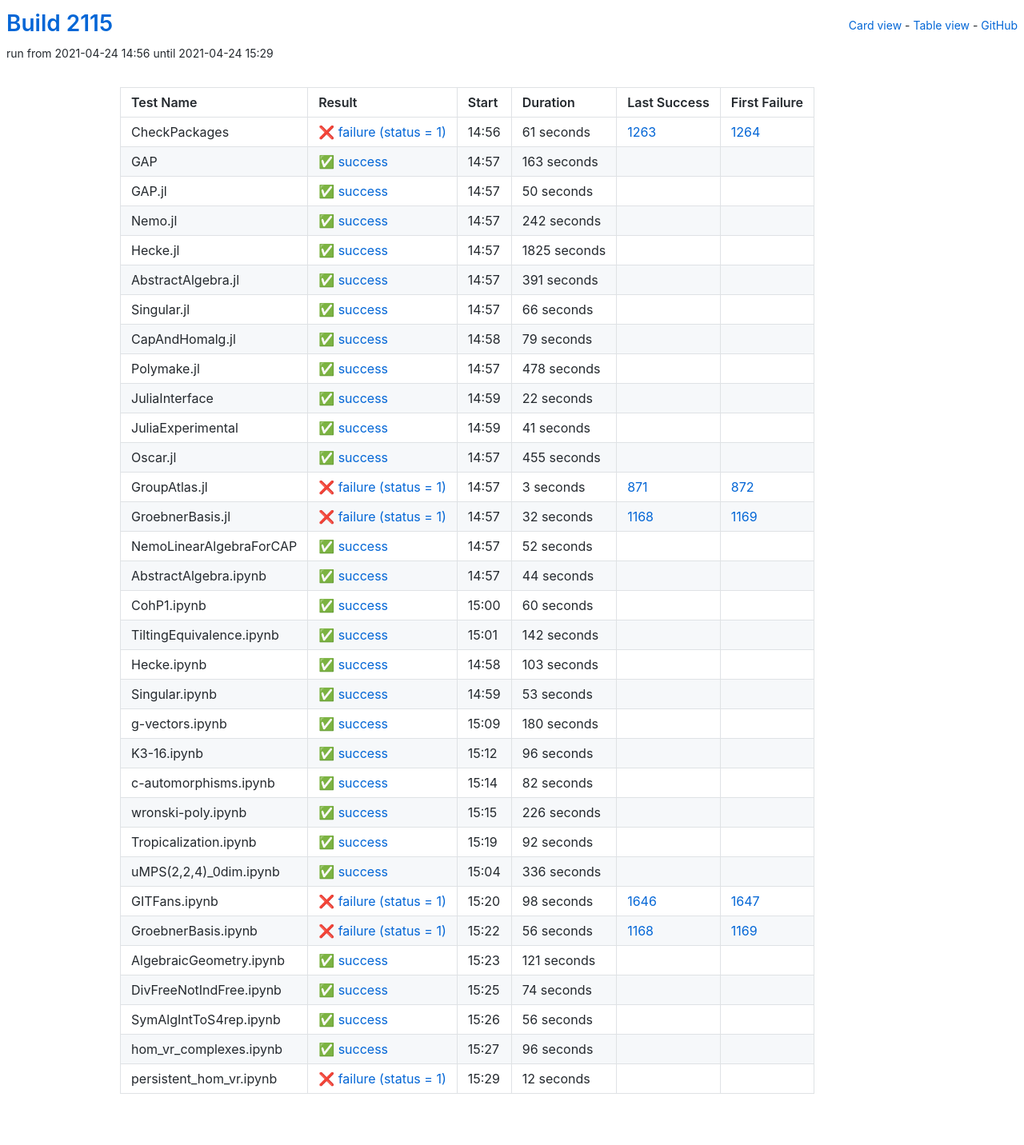
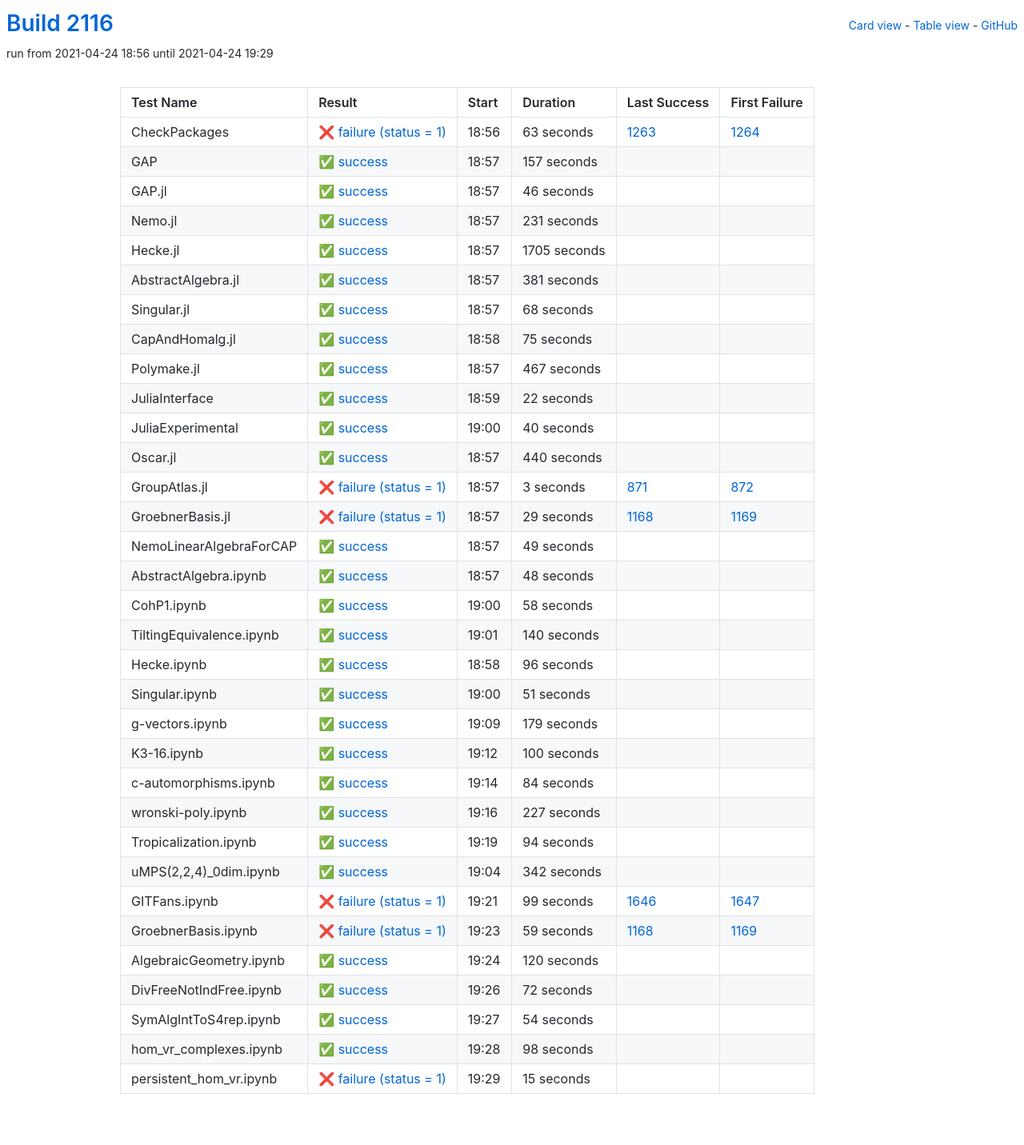
Before and after one commit to oscar-system/oscar-ci-status-stable, a Jekyll site: the page built from table.html, in a window 1280 px wide. Shown: the whole page at 80% size. Built offline with Jekyll 4.4.1, drawn with Linux system fonts in a browser that asks for light colours.

Commit message:
Build #2116

```diff
--- a/_data/ci.yml
+++ b/_data/ci.yml
@@ -1,6 +1,6 @@
 ---
-build: 2115
-build_url: https://oscarci.mathematik.uni-kl.de/job/oscar-stable/2115/
+build: 2116
+build_url: https://oscarci.mathematik.uni-kl.de/job/oscar-stable/2116/
 job: oscar-stable
 organization: oscar-system
 repo: oscar-ci-status-stable
@@ -8,116 +8,116 @@ repourl: https://github.com/oscar-system/oscar-ci-status-stable
 tests:
 - name: CheckPackages
   id: checkpackages
-  log: https://oscarci.mathematik.uni-kl.de/job/oscar-stable/2115/artifact/logs/build-2115/CheckPackages.log
-  start: 2021-04-24 14:56
+  log: https://oscarci.mathematik.uni-kl.de/job/oscar-stable/2116/artifact/logs/build-2116/CheckPackages.log
+  start: 2021-04-24 18:56
   success: false
   exitcode: 1
   status: failure
-  duration: 61
+  duration: 63
   last_success: 1263
   last_success_url: https://oscarci.mathematik.uni-kl.de/job/oscar-stable/1263/
   first_failure: 1264
   first_failure_url: https://oscarci.mathematik.uni-kl.de/job/oscar-stable/1264/
 - name: GAP
   id: gap
-  log: https://oscarci.mathematik.uni-kl.de/job/oscar-stable/2115/artifact/logs/build-2115/GAP.log
-  start: 2021-04-24 14:57
+  log: https://oscarci.mathematik.uni-kl.de/job/oscar-stable/2116/artifact/logs/build-2116/GAP.log
+  start: 2021-04-24 18:57
   success: true
   exitcode: 0
   status: success
-  duration: 163
+  duration: 157
   last_success: false
   last_success_url:
   first_failure: false
   first_failure_url:
 - name: GAP.jl
   id: gap-jl
-  log: https://oscarci.mathematik.uni-kl.de/job/oscar-stable/2115/artifact/logs/build-2115/GAP.jl.log
-  start: 2021-04-24 14:57
+  log: https://oscarci.mathematik.uni-kl.de/job/oscar-stable/2116/artifact/logs/build-2116/GAP.jl.log
+  start: 2021-04-24 18:57
   success: true
   exitcode: 0
   status: success
-  duration: 50
+  duration: 46
   last_success: false
   last_success_url:
   first_failure: false
   first_failure_url:
 - name: Nemo.jl
   id: nemo-jl
-  log: https://oscarci.mathematik.uni-kl.de/job/oscar-stable/2115/artifact/logs/build-2115/Nemo.jl.log
-  start: 2021-04-24 14:57
+  log: https://oscarci.mathematik.uni-kl.de/job/oscar-stable/2116/artifact/logs/build-2116/Nemo.jl.log
+  start: 2021-04-24 18:57
   success: true
   exitcode: 0
   status: success
-  duration: 242
+  duration: 231
   last_success: false
   last_success_url:
   first_failure: false
   first_failure_url:
 - name: Hecke.jl
   id: hecke-jl
-  log: https://oscarci.mathematik.uni-kl.de/job/oscar-stable/2115/artifact/logs/build-2115/Hecke.jl.log
-  start: 2021-04-24 14:57
+  log: https://oscarci.mathematik.uni-kl.de/job/oscar-stable/2116/artifact/logs/build-2116/Hecke.jl.log
+  start: 2021-04-24 18:57
   success: true
   exitcode: 0
   status: success
-  duration: 1825
+  duration: 1705
   last_success: false
   last_success_url:
   first_failure: false
   first_failure_url:
 - name: AbstractAlgebra.jl
   id: abstractalgebra-jl
-  log: https://oscarci.mathematik.uni-kl.de/job/oscar-stable/2115/artifact/logs/build-2115/AbstractAlgebra.jl.log
-  start: 2021-04-24 14:57
+  log: https://oscarci.mathematik.uni-kl.de/job/oscar-stable/2116/artifact/logs/build-2116/AbstractAlgebra.jl.log
+  start: 2021-04-24 18:57
   success: true
   exitcode: 0
   status: success
-  duration: 391
+  duration: 381
   last_success: false
   last_success_url:
   first_failure: false
   first_failure_url:
 - name: Singular.jl
   id: singular-jl
-  log: https://oscarci.mathematik.uni-kl.de/job/oscar-stable/2115/artifact/logs/build-2115/Singular.jl.log
-  start: 2021-04-24 14:57
+  log: https://oscarci.mathematik.uni-kl.de/job/oscar-stable/2116/artifact/logs/build-2116/Singular.jl.log
+  start: 2021-04-24 18:57
   success: true
   exitcode: 0
   status: success
-  duration: 66
+  duration: 68
   last_success: false
   last_success_url:
   first_failure: false
   first_failure_url:
 - name: CapAndHomalg.jl
   id: capandhomalg-jl
-  log: https://oscarci.mathematik.uni-kl.de/job/oscar-stable/2115/artifact/logs/build-2115/CapAndHomalg.jl.log
-  start: 2021-04-24 14:58
+  log: https://oscarci.mathematik.uni-kl.de/job/oscar-stable/2116/artifact/logs/build-2116/CapAndHomalg.jl.log
+  start: 2021-04-24 18:58
   success: true
   exitcode: 0
   status: success
-  duration: 79
+  duration: 75
   last_success: false
   last_success_url:
   first_failure: false
   first_failure_url:
 - name: Polymake.jl
   id: polymake-jl
-  log: https://oscarci.mathematik.uni-kl.de/job/oscar-stable/2115/artifact/logs/build-2115/Polymake.jl.log
-  start: 2021-04-24 14:57
+  log: https://oscarci.mathematik.uni-kl.de/job/oscar-stable/2116/artifact/logs/build-2116/Polymake.jl.log
+  start: 2021-04-24 18:57
   success: true
   exitcode: 0
   status: success
-  duration: 478
+  duration: 467
   last_success: false
   last_success_url:
   first_failure: false
   first_failure_url:
 - name: JuliaInterface
   id: juliainterface
-  log: https://oscarci.mathematik.uni-kl.de/job/oscar-stable/2115/artifact/logs/build-2115/JuliaInterface.log
-  start: 2021-04-24 14:59
+  log: https://oscarci.mathematik.uni-kl.de/job/oscar-stable/2116/artifact/logs/build-2116/JuliaInterface.log
+  start: 2021-04-24 18:59
   success: true
   exitcode: 0
   status: success
@@ -128,32 +128,32 @@ tests:
   first_failure_url:
 - name: JuliaExperimental
   id: juliaexperimental
-  log: https://oscarci.mathematik.uni-kl.de/job/oscar-stable/2115/artifact/logs/build-2115/JuliaExperimental.log
-  start: 2021-04-24 14:59
+  log: https://oscarci.mathematik.uni-kl.de/job/oscar-stable/2116/artifact/logs/build-2116/JuliaExperimental.log
+  start: 2021-04-24 19:00
   success: true
   exitcode: 0
   status: success
-  duration: 41
+  duration: 40
   last_success: false
   last_success_url:
   first_failure: false
   first_failure_url:
 - name: Oscar.jl
   id: oscar-jl
-  log: https://oscarci.mathematik.uni-kl.de/job/oscar-stable/2115/artifact/logs/build-2115/Oscar.jl.log
-  start: 2021-04-24 14:57
+  log: https://oscarci.mathematik.uni-kl.de/job/oscar-stable/2116/artifact/logs/build-2116/Oscar.jl.log
+  start: 2021-04-24 18:57
   success: true
   exitcode: 0
   status: success
-  duration: 455
+  duration: 440
   last_success: false
   last_success_url:
   first_failure: false
   first_failure_url:
 - name: GroupAtlas.jl
   id: groupatlas-jl
-  log: https://oscarci.mathematik.uni-kl.de/job/oscar-stable/2115/artifact/logs/build-2115/GroupAtlas.jl.log
-  start: 2021-04-24 14:57
+  log: https://oscarci.mathematik.uni-kl.de/job/oscar-stable/2116/artifact/logs/build-2116/GroupAtlas.jl.log
+  start: 2021-04-24 18:57
   success: false
   exitcode: 1
   status: failure
@@ -164,104 +164,68 @@ tests:
   first_failure_url: https://oscarci.mathematik.uni-kl.de/job/oscar-stable/872/
 - name: GroebnerBasis.jl
   id: groebnerbasis-jl
-  log: https://oscarci.mathematik.uni-kl.de/job/oscar-stable/2115/artifact/logs/build-2115/GroebnerBasis.jl.log
-  start: 2021-04-24 14:57
+  log: https://oscarci.mathematik.uni-kl.de/job/oscar-stable/2116/artifact/logs/build-2116/GroebnerBasis.jl.log
+  start: 2021-04-24 18:57
   success: false
   exitcode: 1
   status: failure
-  duration: 32
+  duration: 29
   last_success: 1168
   last_success_url: https://oscarci.mathematik.uni-kl.de/job/oscar-stable/1168/
   first_failure: 1169
   first_failure_url: https://oscarci.mathematik.uni-kl.de/job/oscar-stable/1169/
 - name: NemoLinearAlgebraForCAP
   id: nemolinearalgebraforcap
-  log: https://oscarci.mathematik.uni-kl.de/job/oscar-stable/2115/artifact/logs/build-2115/NemoLinearAlgebraForCAP.log
-  start: 2021-04-24 14:57
+  log: https://oscarci.mathematik.uni-kl.de/job/oscar-stable/2116/artifact/logs/build-2116/NemoLinearAlgebraForCAP.log
+  start: 2021-04-24 18:57
   success: true
   exitcode: 0
   status: success
-  duration: 52
+  duration: 49
   last_success: false
   last_success_url:
   first_failure: false
   first_failure_url:
 - name: AbstractAlgebra.ipynb
   id: abstractalgebra-ipynb
-  log: https://oscarci.mathematik.uni-kl.de/job/oscar-stable/2115/artifact/logs/build-2115/AbstractAlgebra.ipynb.log
-  start: 2021-04-24 14:57
+  log: https://oscarci.mathematik.uni-kl.de/job/oscar-stable/2116/artifact/logs/build-2116/AbstractAlgebra.ipynb.log
+  start: 2021-04-24 18:57
   success: true
   exitcode: 0
   status: success
-  duration: 44
+  duration: 48
   last_success: false
   last_success_url:
   first_failure: false
   first_failure_url:
 - name: CohP1.ipynb
   id: cohp1-ipynb
-  log: https://oscarci.mathematik.uni-kl.de/job/oscar-stable/2115/artifact/logs/build-2115/CohP1.ipynb.log
-  start: 2021-04-24 15:00
+  log: https://oscarci.mathematik.uni-kl.de/job/oscar-stable/2116/artifact/logs/build-2116/CohP1.ipynb.log
+  start: 2021-04-24 19:00
   success: true
   exitcode: 0
   status: success
-  duration: 60
+  duration: 58
   last_success: false
   last_success_url:
   first_failure: false
   first_failure_url:
 - name: TiltingEquivalence.ipynb
   id: tiltingequivalence-ipynb
-  log: https://oscarci.mathematik.uni-kl.de/job/oscar-stable/2115/artifact/logs/build-2115/TiltingEquivalence.ipynb.log
-  start: 2021-04-24 15:01
+  log: https://oscarci.mathematik.uni-kl.de/job/oscar-stable/2116/artifact/logs/build-2116/TiltingEquivalence.ipynb.log
+  start: 2021-04-24 19:01
   success: true
   exitcode: 0
   status: success
-  duration: 142
+  duration: 140
   last_success: false
   last_success_url:
   first_failure: false
   first_failure_url:
 - name: Hecke.ipynb
   id: hecke-ipynb
-  log: https://oscarci.mathematik.uni-kl.de/job/oscar-stable/2115/artifact/logs/build-2115/Hecke.ipynb.log
-  start: 2021-04-24 14:58
-  success: true
-  exitcode: 0
-  status: success
-  duration: 103
-  last_success: false
-  last_success_url:
-  first_failure: false
-  first_failure_url:
-- name: Singular.ipynb
-  id: singular-ipynb
-  log: https://oscarci.mathematik.uni-kl.de/job/oscar-stable/2115/artifact/logs/build-2115/Singular.ipynb.log
-  start: 2021-04-24 14:59
-  success: true
-  exitcode: 0
-  status: success
-  duration: 53
-  last_success: false
-  last_success_url:
-  first_failure: false
-  first_failure_url:
-- name: g-vectors.ipynb
-  id: g-vectors-ipynb
-  log: https://oscarci.mathematik.uni-kl.de/job/oscar-stable/2115/artifact/logs/build-2115/g-vectors.ipynb.log
-  start: 2021-04-24 15:09
-  success: true
-  exitcode: 0
-  status: success
-  duration: 180
-  last_success: false
-  last_success_url:
-  first_failure: false
-  first_failure_url:
-- name: K3-16.ipynb
-  id: k3-16-ipynb
-  log: https://oscarci.mathematik.uni-kl.de/job/oscar-stable/2115/artifact/logs/build-2115/K3-16.ipynb.log
-  start: 2021-04-24 15:12
+  log: https://oscarci.mathematik.uni-kl.de/job/oscar-stable/2116/artifact/logs/build-2116/Hecke.ipynb.log
+  start: 2021-04-24 18:58
   success: true
   exitcode: 0
   status: success
@@ -270,134 +234,170 @@ tests:
   last_success_url:
   first_failure: false
   first_failure_url:
-- name: c-automorphisms.ipynb
-  id: c-automorphisms-ipynb
-  log: https://oscarci.mathematik.uni-kl.de/job/oscar-stable/2115/artifact/logs/build-2115/c-automorphisms.ipynb.log
-  start: 2021-04-24 15:14
+- name: Singular.ipynb
+  id: singular-ipynb
+  log: https://oscarci.mathematik.uni-kl.de/job/oscar-stable/2116/artifact/logs/build-2116/Singular.ipynb.log
+  start: 2021-04-24 19:00
   success: true
   exitcode: 0
   status: success
-  duration: 82
+  duration: 51
+  last_success: false
+  last_success_url:
+  first_failure: false
+  first_failure_url:
+- name: g-vectors.ipynb
+  id: g-vectors-ipynb
+  log: https://oscarci.mathematik.uni-kl.de/job/oscar-stable/2116/artifact/logs/build-2116/g-vectors.ipynb.log
+  start: 2021-04-24 19:09
+  success: true
+  exitcode: 0
+  status: success
+  duration: 179
+  last_success: false
+  last_success_url:
+  first_failure: false
+  first_failure_url:
+- name: K3-16.ipynb
+  id: k3-16-ipynb
+  log: https://oscarci.mathematik.uni-kl.de/job/oscar-stable/2116/artifact/logs/build-2116/K3-16.ipynb.log
+  start: 2021-04-24 19:12
+  success: true
+  exitcode: 0
+  status: success
+  duration: 100
+  last_success: false
+  last_success_url:
+  first_failure: false
+  first_failure_url:
+- name: c-automorphisms.ipynb
+  id: c-automorphisms-ipynb
+  log: https://oscarci.mathematik.uni-kl.de/job/oscar-stable/2116/artifact/logs/build-2116/c-automorphisms.ipynb.log
+  start: 2021-04-24 19:14
+  success: true
+  exitcode: 0
+  status: success
+  duration: 84
   last_success: false
   last_success_url:
   first_failure: false
   first_failure_url:
 - name: wronski-poly.ipynb
   id: wronski-poly-ipynb
-  log: https://oscarci.mathematik.uni-kl.de/job/oscar-stable/2115/artifact/logs/build-2115/wronski-poly.ipynb.log
-  start: 2021-04-24 15:15
+  log: https://oscarci.mathematik.uni-kl.de/job/oscar-stable/2116/artifact/logs/build-2116/wronski-poly.ipynb.log
+  start: 2021-04-24 19:16
   success: true
   exitcode: 0
   status: success
-  duration: 226
+  duration: 227
   last_success: false
   last_success_url:
   first_failure: false
   first_failure_url:
 - name: Tropicalization.ipynb
   id: tropicalization-ipynb
-  log: https://oscarci.mathematik.uni-kl.de/job/oscar-stable/2115/artifact/logs/build-2115/Tropicalization.ipynb.log
-  start: 2021-04-24 15:19
+  log: https://oscarci.mathematik.uni-kl.de/job/oscar-stable/2116/artifact/logs/build-2116/Tropicalization.ipynb.log
+  start: 2021-04-24 19:19
   success: true
   exitcode: 0
   status: success
-  duration: 92
+  duration: 94
   last_success: false
   last_success_url:
   first_failure: false
   first_failure_url:
 - name: uMPS(2,2,4)_0dim.ipynb
   id: umps-2-2-4-0dim-ipynb
-  log: https://oscarci.mathematik.uni-kl.de/job/oscar-stable/2115/artifact/logs/build-2115/uMPS-2-2-4-_0dim.ipynb.log
-  start: 2021-04-24 15:04
+  log: https://oscarci.mathematik.uni-kl.de/job/oscar-stable/2116/artifact/logs/build-2116/uMPS-2-2-4-_0dim.ipynb.log
+  start: 2021-04-24 19:04
   success: true
   exitcode: 0
   status: success
-  duration: 336
+  duration: 342
   last_success: false
   last_success_url:
   first_failure: false
   first_failure_url:
 - name: GITFans.ipynb
   id: gitfans-ipynb
-  log: https://oscarci.mathematik.uni-kl.de/job/oscar-stable/2115/artifact/logs/build-2115/GITFans.ipynb.log
-  start: 2021-04-24 15:20
+  log: https://oscarci.mathematik.uni-kl.de/job/oscar-stable/2116/artifact/logs/build-2116/GITFans.ipynb.log
+  start: 2021-04-24 19:21
   success: false
   exitcode: 1
   status: failure
-  duration: 98
+  duration: 99
   last_success: 1646
   last_success_url: https://oscarci.mathematik.uni-kl.de/job/oscar-stable/1646/
   first_failure: 1647
   first_failure_url: https://oscarci.mathematik.uni-kl.de/job/oscar-stable/1647/
 - name: GroebnerBasis.ipynb
   id: groebnerbasis-ipynb
-  log: https://oscarci.mathematik.uni-kl.de/job/oscar-stable/2115/artifact/logs/build-2115/GroebnerBasis.ipynb.log
-  start: 2021-04-24 15:22
+  log: https://oscarci.mathematik.uni-kl.de/job/oscar-stable/2116/artifact/logs/build-2116/GroebnerBasis.ipynb.log
+  start: 2021-04-24 19:23
   success: false
   exitcode: 1
   status: failure
-  duration: 56
+  duration: 59
   last_success: 1168
   last_success_url: https://oscarci.mathematik.uni-kl.de/job/oscar-stable/1168/
   first_failure: 1169
   first_failure_url: https://oscarci.mathematik.uni-kl.de/job/oscar-stable/1169/
 - name: AlgebraicGeometry.ipynb
   id: algebraicgeometry-ipynb
-  log: https://oscarci.mathematik.uni-kl.de/job/oscar-stable/2115/artifact/logs/build-2115/AlgebraicGeometry.ipynb.log
-  start: 2021-04-24 15:23
+  log: https://oscarci.mathematik.uni-kl.de/job/oscar-stable/2116/artifact/logs/build-2116/AlgebraicGeometry.ipynb.log
+  start: 2021-04-24 19:24
   success: true
   exitcode: 0
   status: success
-  duration: 121
+  duration: 120
   last_success: false
   last_success_url:
   first_failure: false
   first_failure_url:
 - name: DivFreeNotIndFree.ipynb
   id: divfreenotindfree-ipynb
-  log: https://oscarci.mathematik.uni-kl.de/job/oscar-stable/2115/artifact/logs/build-2115/DivFreeNotIndFree.ipynb.log
-  start: 2021-04-24 15:25
+  log: https://oscarci.mathematik.uni-kl.de/job/oscar-stable/2116/artifact/logs/build-2116/DivFreeNotIndFree.ipynb.log
+  start: 2021-04-24 19:26
   success: true
   exitcode: 0
   status: success
-  duration: 74
+  duration: 72
   last_success: false
   last_success_url:
   first_failure: false
   first_failure_url:
 - name: SymAlgIntToS4rep.ipynb
   id: symalginttos4rep-ipynb
-  log: https://oscarci.mathematik.uni-kl.de/job/oscar-stable/2115/artifact/logs/build-2115/SymAlgIntToS4rep.ipynb.log
-  start: 2021-04-24 15:26
+  log: https://oscarci.mathematik.uni-kl.de/job/oscar-stable/2116/artifact/logs/build-2116/SymAlgIntToS4rep.ipynb.log
+  start: 2021-04-24 19:27
   success: true
   exitcode: 0
   status: success
-  duration: 56
+  duration: 54
   last_success: false
   last_success_url:
   first_failure: false
   first_failure_url:
 - name: hom_vr_complexes.ipynb
   id: hom-vr-complexes-ipynb
-  log: https://oscarci.mathematik.uni-kl.de/job/oscar-stable/2115/artifact/logs/build-2115/hom_vr_complexes.ipynb.log
-  start: 2021-04-24 15:27
+  log: https://oscarci.mathematik.uni-kl.de/job/oscar-stable/2116/artifact/logs/build-2116/hom_vr_complexes.ipynb.log
+  start: 2021-04-24 19:28
   success: true
   exitcode: 0
   status: success
-  duration: 96
+  duration: 98
   last_success: false
   last_success_url:
   first_failure: false
   first_failure_url:
 - name: persistent_hom_vr.ipynb
   id: persistent-hom-vr-ipynb
-  log: https://oscarci.mathematik.uni-kl.de/job/oscar-stable/2115/artifact/logs/build-2115/persistent_hom_vr.ipynb.log
-  start: 2021-04-24 15:29
+  log: https://oscarci.mathematik.uni-kl.de/job/oscar-stable/2116/artifact/logs/build-2116/persistent_hom_vr.ipynb.log
+  start: 2021-04-24 19:29
   success: false
   exitcode: 1
   status: failure
-  duration: 12
+  duration: 15
   last_success: false
   last_success_url:
   first_failure: false
```
Also changed, not shown: README.md.
